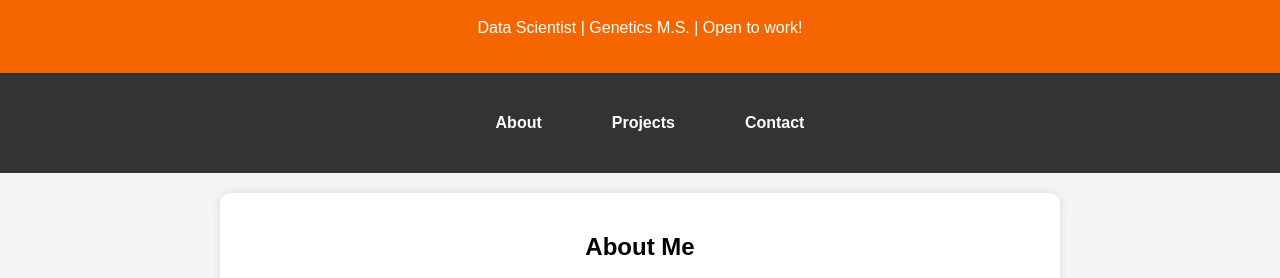
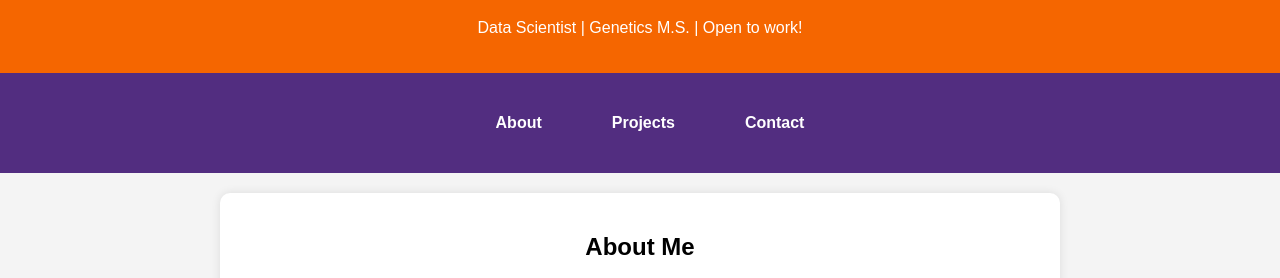
Before and after one commit to mcgrat5/my-portfolio, a plain HTML site: page index.html in a window 1280 px wide. Shown: the part 81-359 px from the top of the page. Drawn offline with Linux system fonts and the light colour scheme.

Commit message:
Add files via upload

```diff
--- a/styles.css
+++ b/styles.css
@@ -20,7 +20,7 @@ header {
     display: flex;
     justify-content: center;
     gap: 20px;
-    background-color: #333;
+    background-color: #522D80;
     padding: 15px;
     list-style: none;
 }
@@ -48,7 +48,7 @@ nav {
     top: 0;
     width: 100%;
     z-index: 1000;
-    background-color: #333;
+    background-color: #522D80;
 }
 
 /* Menu button */
@@ -76,7 +76,7 @@ nav {
 nav a {
     margin: 10px;
     text-decoration: none;
-    color: #333;
+    color: #522D80;
     font-weight: bold;
 }
 
```
